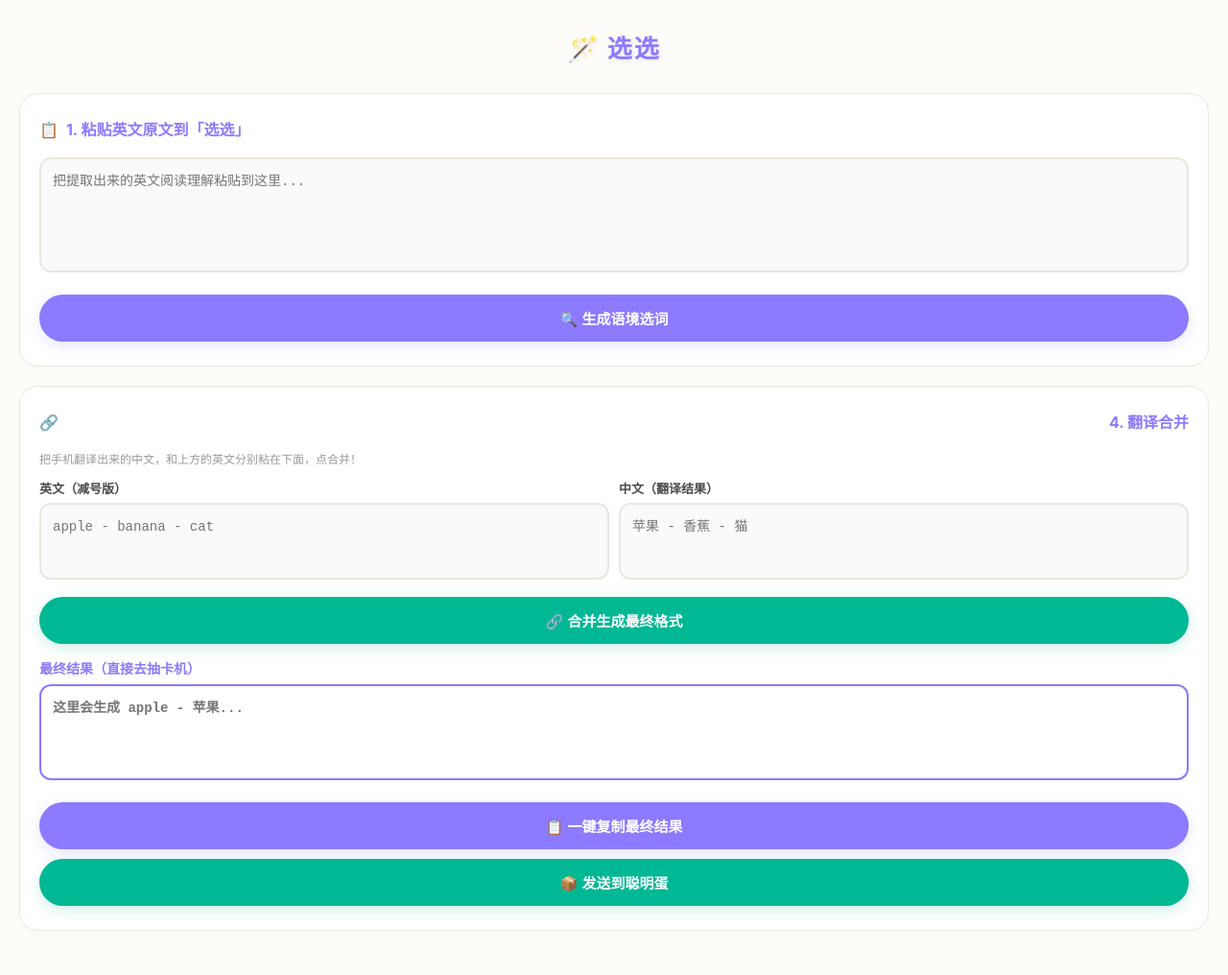
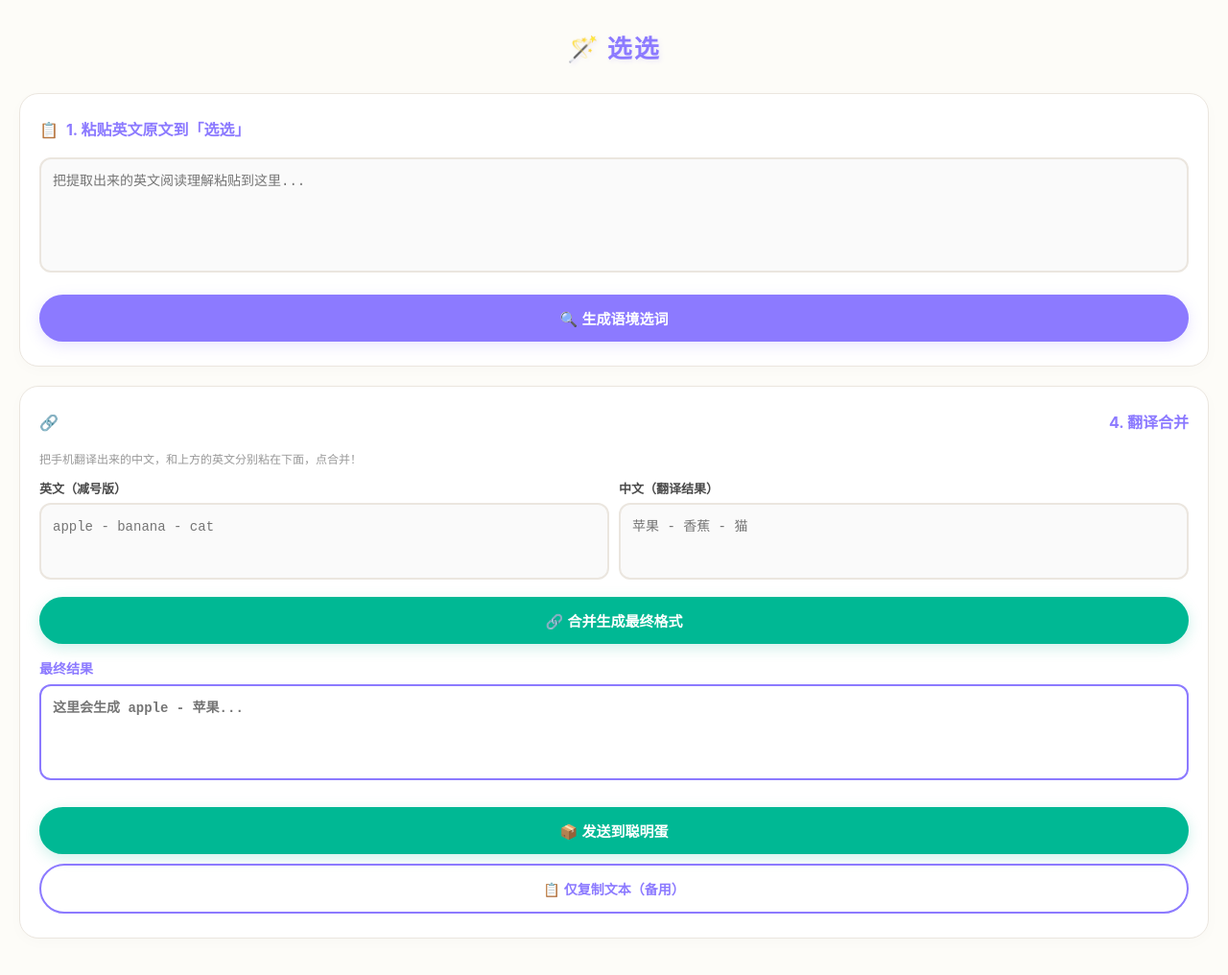
Before and after one commit to Wess-7/my-ocr, a plain HTML site: page ocr.html in a window 1280 px wide. Shown: the whole page at 96% size. Drawn offline with Linux system fonts and the light colour scheme.

Commit message:
Add files via upload

```diff
--- a/ocr.html
+++ b/ocr.html
@@ -50,8 +50,8 @@
   .btn:active { transform: scale(0.96); }
   .btn-generate { background: #FFB259; box-shadow: 0 4px 15px rgba(255, 178, 89, 0.2); margin-top: 10px;}
   .btn-merge { background: #00B894; box-shadow: 0 4px 15px rgba(0, 184, 148, 0.2); margin-top: 10px;}
-  .btn-copy { background: var(--primary); box-shadow: 0 4px 15px rgba(140, 122, 255, 0.2); margin-top: 10px;}
-  .btn-send { background: #00B894; box-shadow: 0 4px 15px rgba(0, 184, 148, 0.2); margin-top: 10px;}
+  .btn-send { background: #00B894; box-shadow: 0 4px 15px rgba(0, 184, 148, 0.2); margin-top: 15px;}
+  .btn-copy { background: transparent; color: var(--primary); border: 2px solid var(--primary); box-shadow: none; margin-top: 10px; font-size: 14px;}
 
   #readingArea { display: none; max-height: 40vh; overflow-y: auto; padding-right: 5px; background: #FAFAFA; border-radius: 12px; padding: 15px; margin-top: 15px; border: 1px solid var(--border);}
   .sentence-row { margin-bottom: 15px; line-height: 2.2; font-size: 15px; }
@@ -130,12 +130,12 @@
   <button class="btn btn-merge" onclick="mergeTranslations()">🔗 合并生成最终格式</button>
 
   <div style="margin-top:15px;">
-    <h4 style="color:var(--primary);">最终结果（直接去抽卡机）</h4>
+    <h4 style="color:var(--primary);">最终结果</h4>
     <textarea id="mergeOutput" class="result-textarea" style="border-color:var(--primary); height:100px;" readonly placeholder="这里会生成 apple - 苹果..."></textarea>
-    <button class="btn btn-copy" onclick="copyMergeResult()">📋 一键复制最终结果</button>
 
-    <!-- 这里就是新增的按钮！ -->
+    <!-- 🚀 优化：发送变成绝对的主按钮，复制变成低调的备用按钮 -->
     <button class="btn btn-send" onclick="sendToSmart()">📦 发送到聪明蛋</button>
+    <button class="btn btn-copy" onclick="copyMergeResult()">📋 仅复制文本（备用）</button>
   </div>
 </div>
 
@@ -278,13 +278,12 @@ function copyMergeResult() {
 
   try {
     document.execCommand('copy');
-    alert('✅ 复制成功！快去抽卡机里粘贴吧！');
+    alert('✅ 复制成功！');
   } catch (err) {
     alert('复制失败，请手动长按文本框全选复制~');
   }
 }
 
-// ================= 新增：发送到聪明蛋 =================
 function sendToSmart() {
   const output = document.getElementById('mergeOutput').value;
   if (!output) {
@@ -292,7 +291,6 @@ function sendToSmart() {
     return;
   }
 
-  // 把 "apple - 苹果" 解析成聪明蛋需要的格式 {ko: "apple", cn: "苹果"}
   const lines = output.split('\n').filter(line => line.trim());
   const words = [];
   lines.forEach(line => {
@@ -306,11 +304,10 @@ function sendToSmart() {
 
   if (words.length === 0) return alert("没有识别到有效格式。");
 
-  // 存入浏览器的“中转站”，固定为中文->英语
   const payload = { target: 'en-US', native: 'zh-CN', words: words };
   localStorage.setItem('smart_pending_words', JSON.stringify(payload));
 
-  alert(`✅ 成功打包 ${words.length} 个单词！\n\n请打开「聪明蛋」，确保你选的语言是【中文 ➡️ 英语】，打开后会自动接收！`);
+  alert(`✅ 成功打包 ${words.length} 个单词！\n\n现在请直接返回（或切回）聪明蛋网页，它会自动接收！`);
 }
 </script>
 </body>
```
